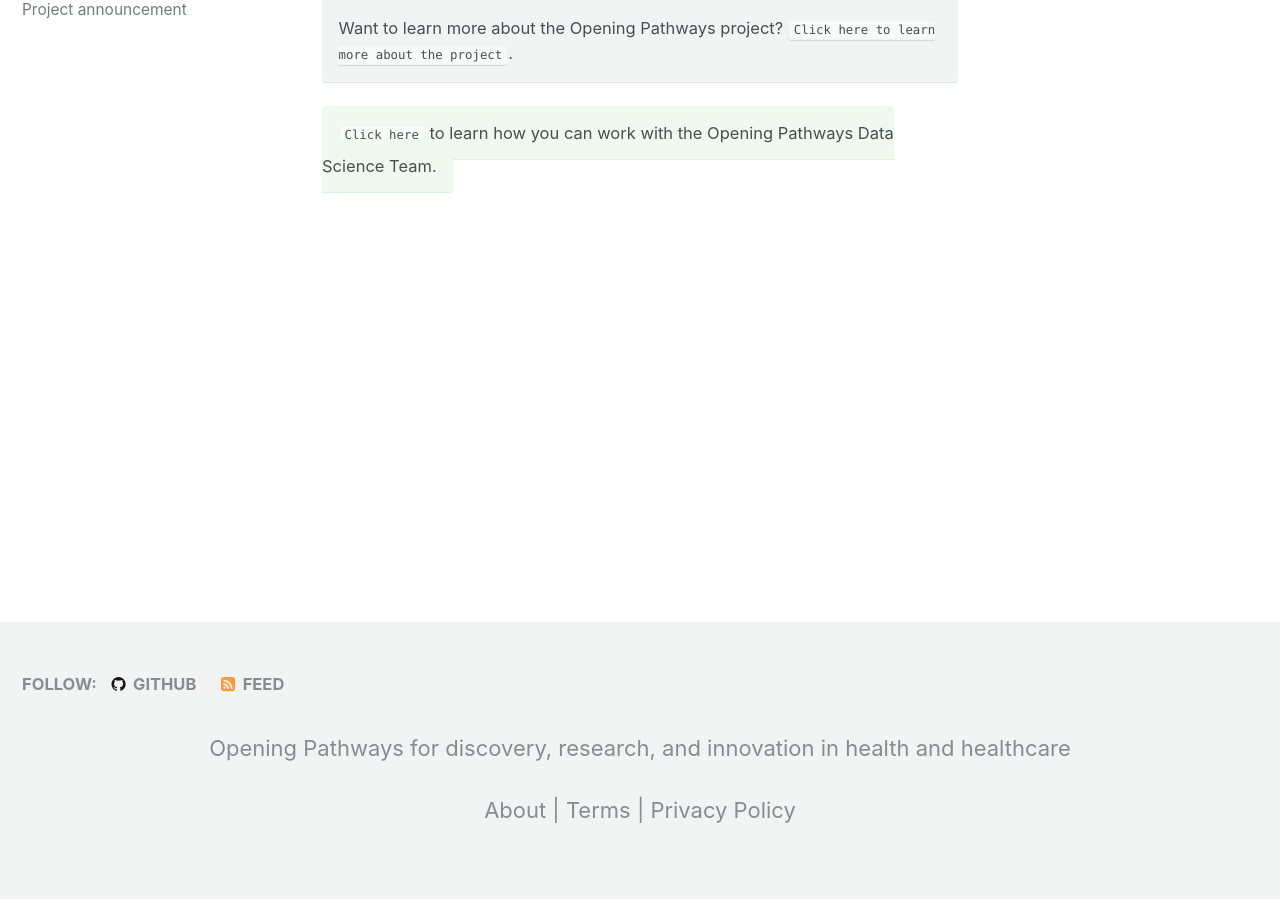
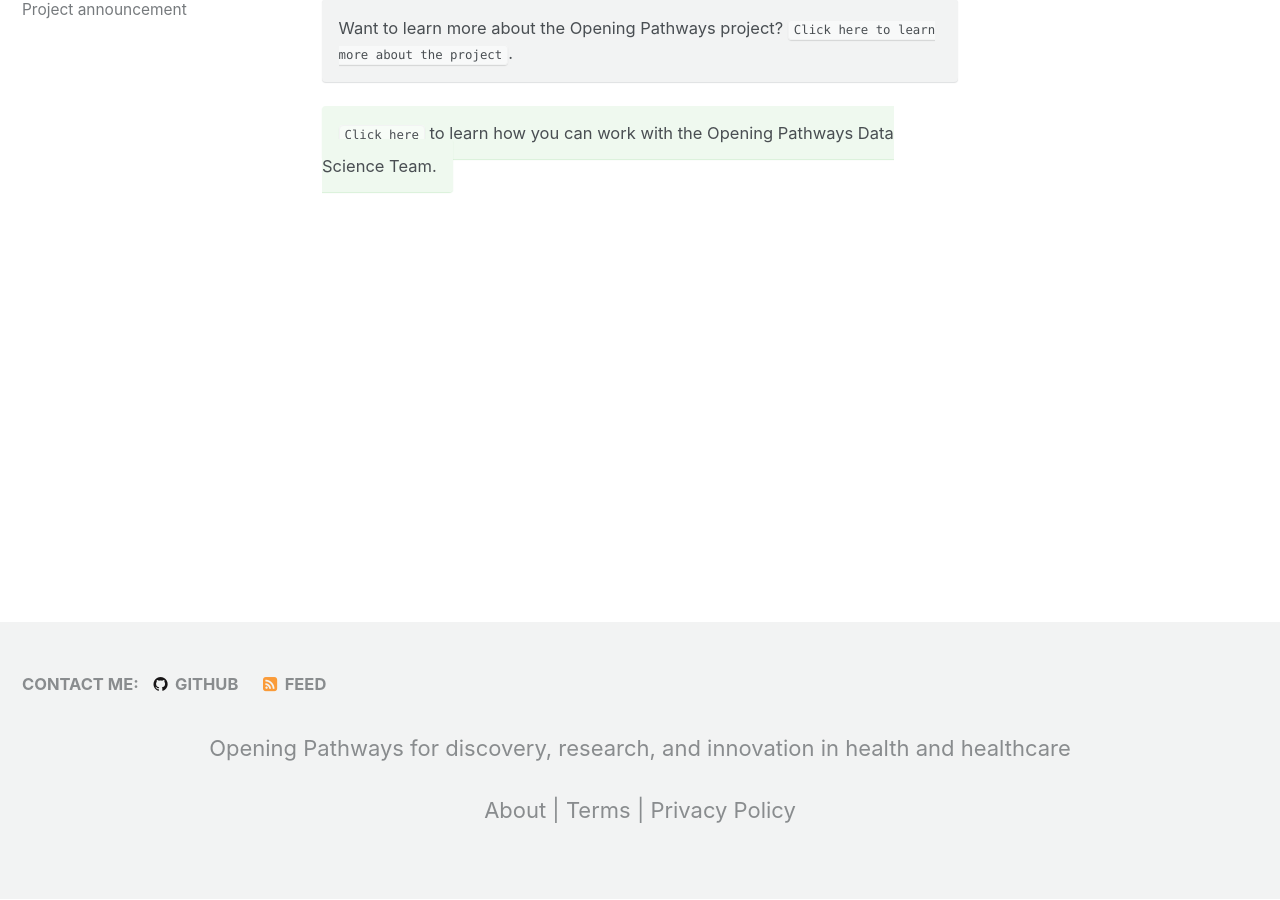
Before and after one commit to opening-pathways/website, a Jekyll site: the page built from index.html, in a window 1280 px wide and 900 px high, scrolled down 707 px. Built offline with Jekyll 4.4.1, drawn with Linux system fonts in a browser that asks for light colours.

Commit message:
Change Follow and Share text

```diff
--- a/_data/ui-text.yml
+++ b/_data/ui-text.yml
@@ -13,7 +13,7 @@ en: &DEFAULT_EN
   ext_link_label             : "Direct Link"
   less_than                  : "less than"
   minute_read                : "minute read"
-  share_on_label             : "Share on"
+  share_on_label             : "Share"
   meta_label                 :
   tags_label                 : "Tags:"
   categories_label           : "Categories:"
@@ -22,7 +22,7 @@ en: &DEFAULT_EN
   comments_title             : "Comments"
   more_label                 : "Learn More"
   related_label              : "You May Also Want To Read:"
-  follow_label               : "Follow:"
+  follow_label               : "Contact Me:"
   feed_label                 : "Feed"
   powered_by                 : "Powered by"
   website_label              : "Website"
```
